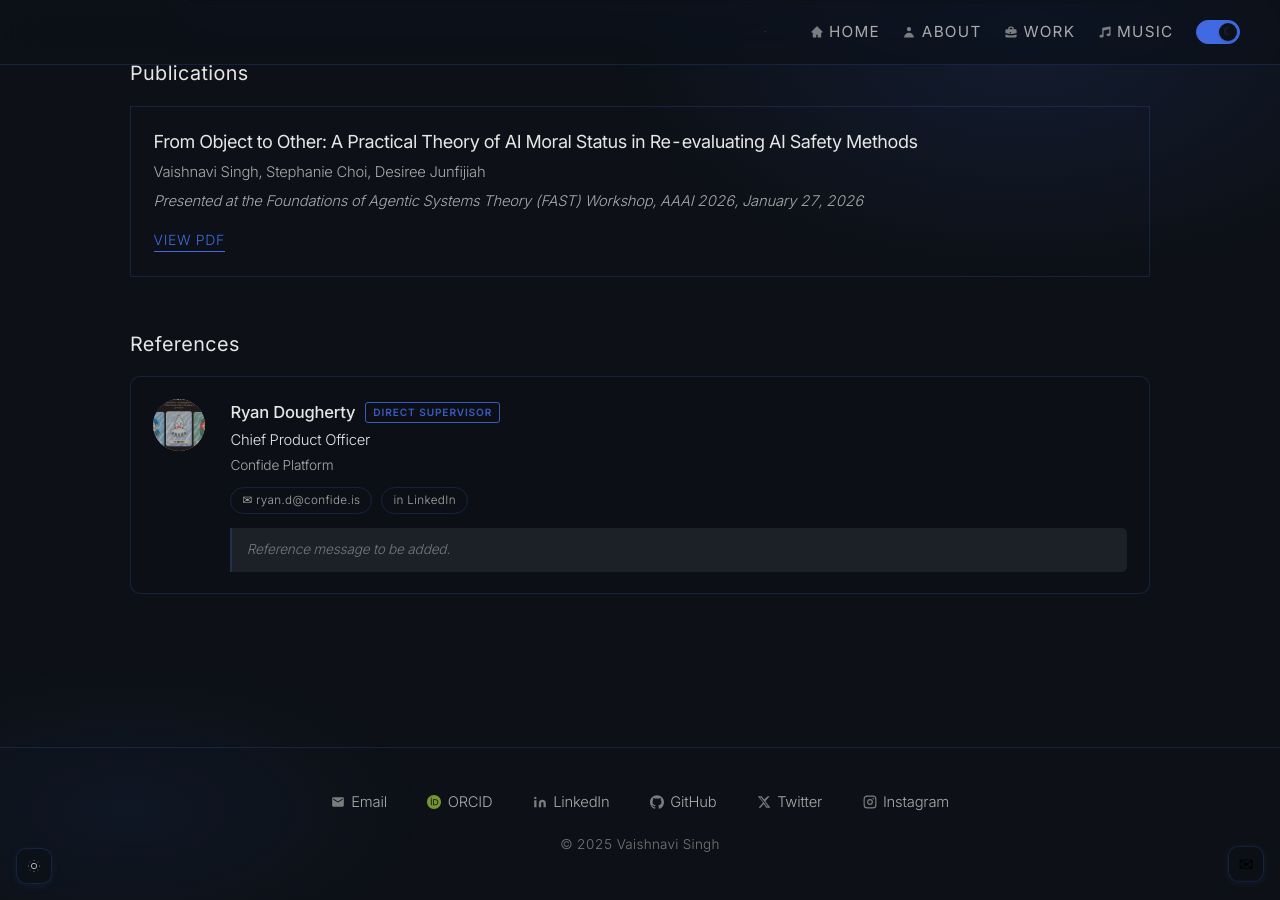
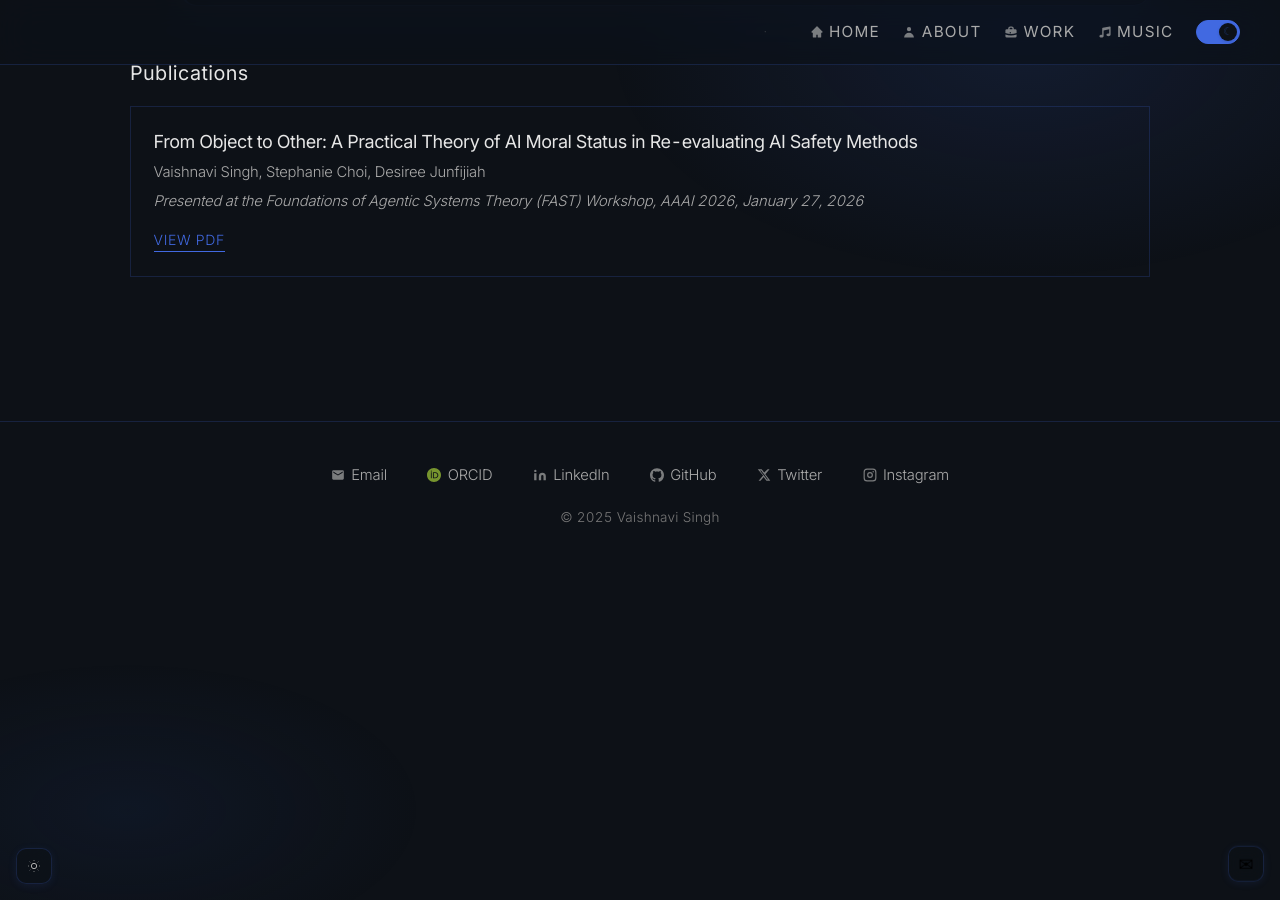
Before and after one commit to RogueTsar/myweb, a Jekyll site: the page built from work.html, in a window 1280 px wide and 900 px high, scrolled down 1449 px. Built offline with Jekyll 4.4.1, drawn with Linux system fonts in a browser that asks for light colours.

Commit message:
Remove Ryan Dougherty reference and update From Object to Other paper PDF
Co-Authored-By: Claude Opus 5.5 <noreply@anthropic.com>
Claude-Session: https://claude.ai/code/session_01Ko7xiCvuykRDCjFVJ8zwQg

```diff
--- a/work.html
+++ b/work.html
@@ -190,31 +190,6 @@ title: "Work"
     </div>
 </div>
 
-<h3 class="work-section-title">References</h3>
-
-<div class="ref-list">
-    <div class="ref-card">
-        <div class="ref-card__avatar">
-            <img src="{{ '/assets/img/ryan-dougherty.jpg' | relative_url }}" alt="Ryan Dougherty" class="ref-card__photo">
-        </div>
-        <div class="ref-card__body">
-            <div class="ref-card__name-row">
-                <span class="ref-card__name">Ryan Dougherty</span>
-                <span class="ref-card__rel">Direct supervisor</span>
-            </div>
-            <div class="ref-card__title">Chief Product Officer</div>
-            <div class="ref-card__org">Confide Platform</div>
-            <div class="ref-card__links">
-                <a href="mailto:ryan.d@confide.is" class="ref-card__link">&#9993; ryan.d@confide.is</a>
-                <a href="https://www.linkedin.com/in/ryan-dough/" target="_blank" rel="noopener" class="ref-card__link">in LinkedIn</a>
-            </div>
-            <blockquote class="ref-card__quote">
-                <p class="ref-card__quote-placeholder">Reference message to be added.</p>
-            </blockquote>
-        </div>
-    </div>
-</div>
-
 <div class="testimonials-section">
     <h3 class="work-section-title">Testimonials</h3>
     <div id="testimonials-list"></div>
```
Also changed, not shown: assets/img/ryan-dougherty.jpg (deleted), 1 other file.
